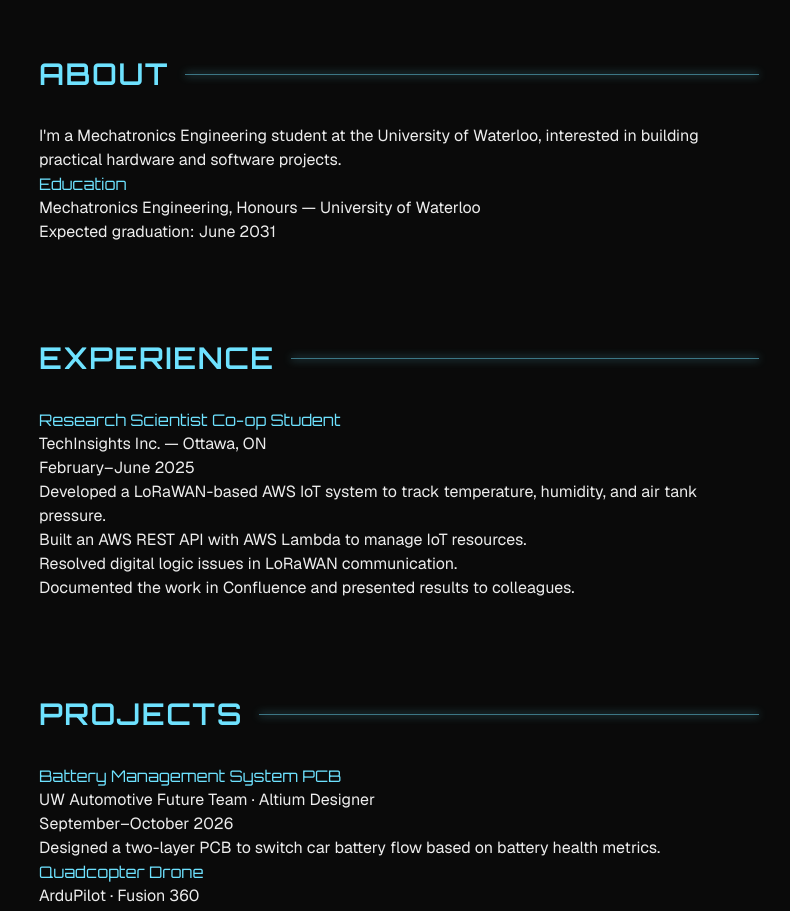
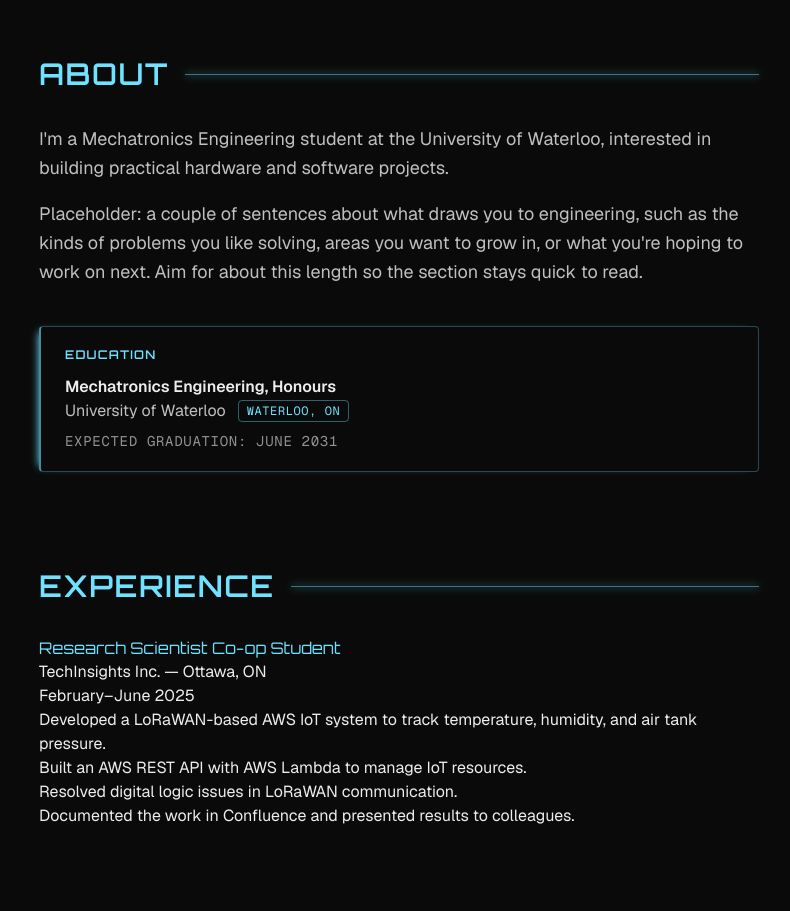
Before and after one commit to lmahendran/my-portfolio, a Next.js app: page / in a window 1280 px wide. Shown: the part 840-1751 px from the top of the page, without its empty margins (241-1031 px from the left). Built offline with nearby package versions, Linux system fonts and the light colour scheme.

Commit message:
Added Tailwind CSS for About section

```diff
--- a/components/About.tsx
+++ b/components/About.tsx
@@ -4,14 +4,38 @@ export default function About() {
     return (
         <section id="about">
             <SectionHeading>About</SectionHeading>
-            <p>
-                I&apos;m a Mechatronics Engineering student at the University of
-                Waterloo, interested in building practical hardware and software
-                projects.
-            </p>
-            <h3>Education</h3>
-            <p>Mechatronics Engineering, Honours — University of Waterloo</p>
-            <p>Expected graduation: June 2031</p>
+            <div className="space-y-4 text-lg leading-relaxed text-foreground/80">
+                <p>
+                    I&apos;m a Mechatronics Engineering student at the
+                    University of Waterloo, interested in building practical
+                    hardware and software projects.
+                </p>
+                {/* TODO: replace this placeholder with your own second paragraph */}
+                <p>
+                    Placeholder: a couple of sentences about what draws you to
+                    engineering, such as the kinds of problems you like solving,
+                    areas you want to grow in, or what you&apos;re hoping to
+                    work on next. Aim for about this length so the section stays
+                    quick to read.
+                </p>
+            </div>
+            <div className="mt-10 rounded-sm border border-l-2 border-tron-cyan/30 border-l-tron-cyan/60 px-6 py-5 shadow-[-6px_0_8px_-6px_var(--tron-cyan)]">
+                <h3 className="mb-3 text-xs font-semibold tracking-widest uppercase">
+                    Education
+                </h3>
+                <p className="font-semibold">
+                    Mechatronics Engineering, Honours
+                </p>
+                <p className="flex flex-wrap items-center gap-x-3 gap-y-1 text-foreground/80">
+                    University of Waterloo
+                    <span className="rounded-sm border border-tron-cyan/40 px-2 py-0.5 font-mono text-xs tracking-wider text-tron-cyan uppercase">
+                        Waterloo, ON
+                    </span>
+                </p>
+                <p className="mt-2 font-mono text-sm tracking-wider text-foreground/60 uppercase">
+                    Expected graduation: June 2031
+                </p>
+            </div>
         </section>
     );
 }
```
